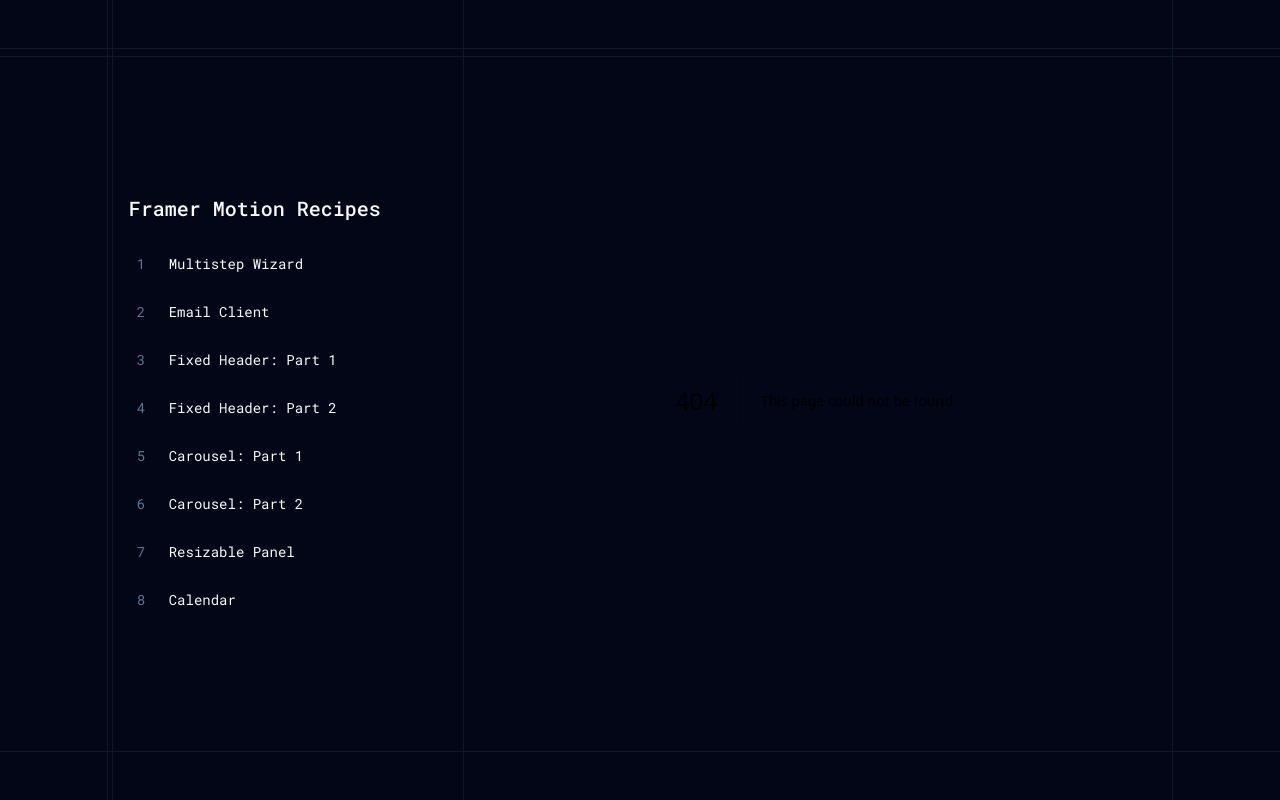
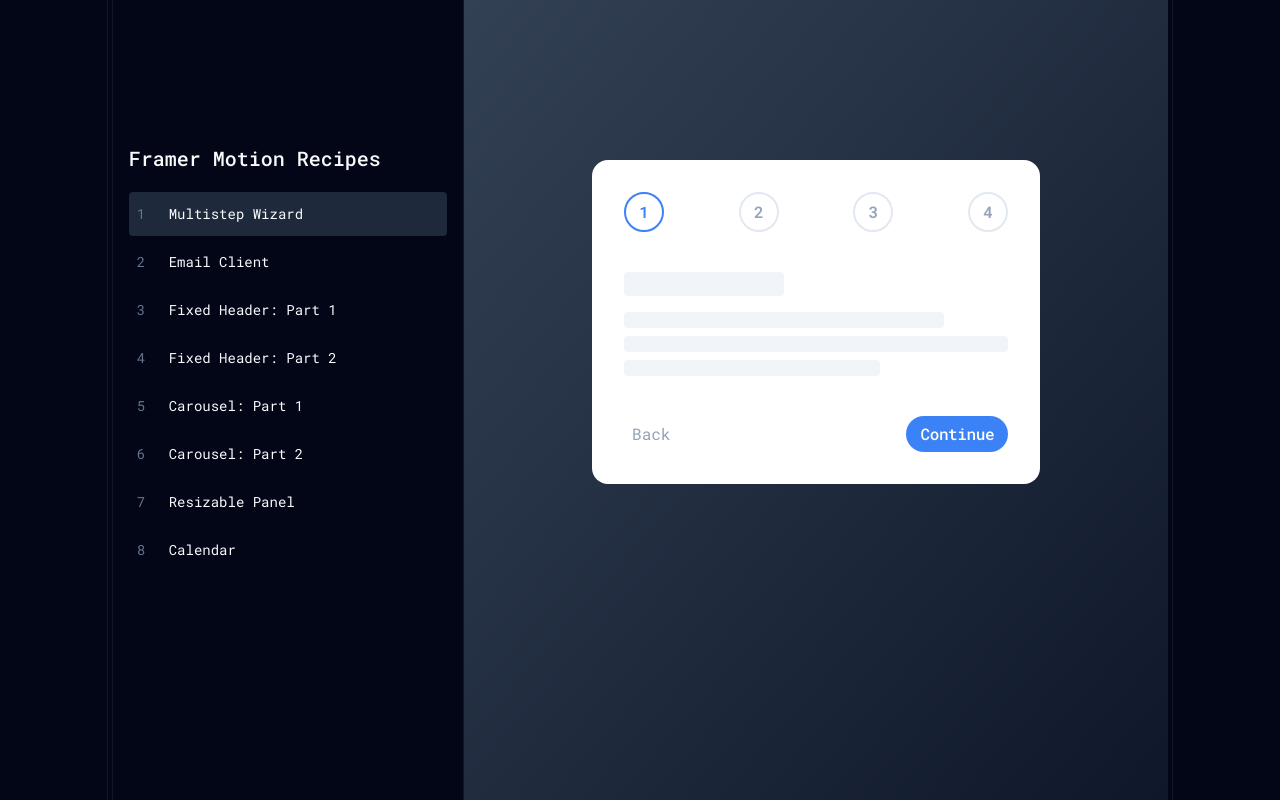
Before and after one commit to jpsanantonio/framer-motion-recipes, a Next.js app: page /multistep-wizard in a window 1280 px wide. Before the commit this address had no page. Built offline with nearby package versions, Linux system fonts and the light colour scheme.

Commit message:
Add MultistepWizardPage

```diff
--- a/app/_components/Nav.jsx
+++ b/app/_components/Nav.jsx
@@ -6,7 +6,7 @@
 const recipes = [
   {
     label: "Multistep Wizard",
-    pathname: "/",
+    pathname: "/multistep-wizard",
   },
   {
     label: "Email Client",
--- a/app/layout.js
+++ b/app/layout.js
@@ -14,10 +14,7 @@
     <html lang="en">
       <body className={`${robotMono.className} bg-slate-950 relative`}>
         <div className="w-10/12 flex mx-auto border-x-slate-900 border-x px-1">
-          <hr className="bg-slate-900 top-12 border-0 w-screen h-[1px] absolute left-0" />
-          <hr className="bg-slate-900 top-14 border-0 w-screen h-[1px] absolute left-0" />
-          <hr className="bg-slate-900 bottom-12 border-0 w-screen h-[1px] absolute left-0" />
-          <div className="relative w-1/3 px-4 pt-4 flex flex-col justify-center border-x-slate-900 border-x">
+          <div className="relative w-1/3 px-4 flex flex-col pt-36 border-x-slate-900 border-x">
             <h1 className="text-slate-50 text-xl font-medium">
               Framer Motion Recipes
             </h1>
--- /dev/null
+++ b/app/multistep-wizard/page.jsx
@@ -0,0 +1,90 @@
+"use client";
+
+import { useState } from "react";
+
+export default function MultistepWizardPage() {
+  let [step, setStep] = useState(1);
+
+  return (
+    <div className="flex min-h-screen items-start bg-gradient-to-br from-slate-700 to-slate-900 pt-40">
+      <div className="mx-auto w-full max-w-md rounded-2xl bg-white">
+        <div className="flex justify-between rounded p-8">
+          <Step step={1} currentStep={step} />
+          <Step step={2} currentStep={step} />
+          <Step step={3} currentStep={step} />
+          <Step step={4} currentStep={step} />
+        </div>
+        <div className="px-8 pb-8">
+          <div>
+            <div className="mt-2 h-6 w-40 rounded bg-slate-100" />
+            <div className="mt-4 space-y-2">
+              <div className="h-4 w-5/6 rounded bg-slate-100" />
+              <div className="h-4 rounded bg-slate-100" />
+              <div className="h-4 w-4/6 rounded bg-slate-100" />
+            </div>
+          </div>
+
+          <div className="mt-10 flex justify-between">
+            <button
+              onClick={() => setStep(step < 2 ? step : step - 1)}
+              className="rounded px-2 py-1 text-slate-400 hover:text-slate-700"
+            >
+              Back
+            </button>
+            <button
+              onClick={() => setStep(step > 4 ? step : step + 1)}
+              className={`${
+                step > 4 ? "pointer-events-none opacity-50" : ""
+              } bg flex items-center justify-center rounded-full bg-blue-500 py-1.5 px-3.5 font-medium tracking-tight text-white hover:bg-blue-600 active:bg-blue-700`}
+            >
+              Continue
+            </button>
+          </div>
+        </div>
+      </div>
+    </div>
+  );
+}
+
+function Step({ step, currentStep }) {
+  let status =
+    currentStep === step
+      ? "active"
+      : currentStep < step
+      ? "inactive"
+      : "complete";
+
+  return (
+    <div
+      className={`${
+        status === "active"
+          ? "border-blue-500 bg-white text-blue-500"
+          : status === "complete"
+          ? "border-blue-500 bg-blue-500"
+          : "border-slate-200 bg-white text-slate-400"
+      } flex h-10 w-10 items-center justify-center rounded-full border-2 font-semibold`}
+    >
+      <div className="flex items-center justify-center">
+        {status === "complete" ? (
+          <CheckIcon className="h-6 w-6 text-white" />
+        ) : (
+          <span>{step}</span>
+        )}
+      </div>
+    </div>
+  );
+}
+
+function CheckIcon(props) {
+  return (
+    <svg
+      {...props}
+      fill="none"
+      viewBox="0 0 24 24"
+      stroke="currentColor"
+      strokeWidth={3}
+    >
+      <path strokeLinecap="round" strokeLinejoin="round" d="M5 13l4 4L19 7" />
+    </svg>
+  );
+}
```
